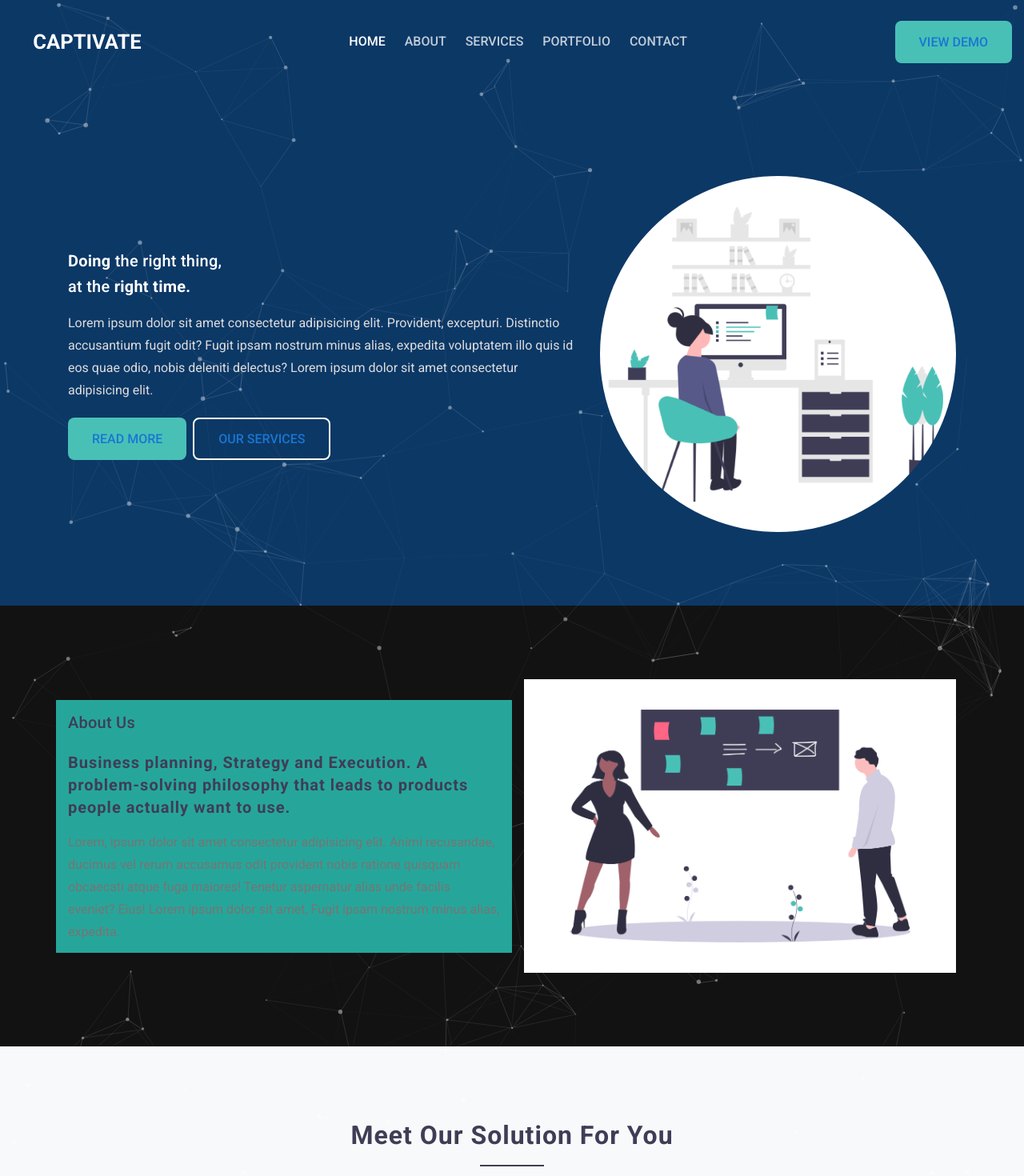
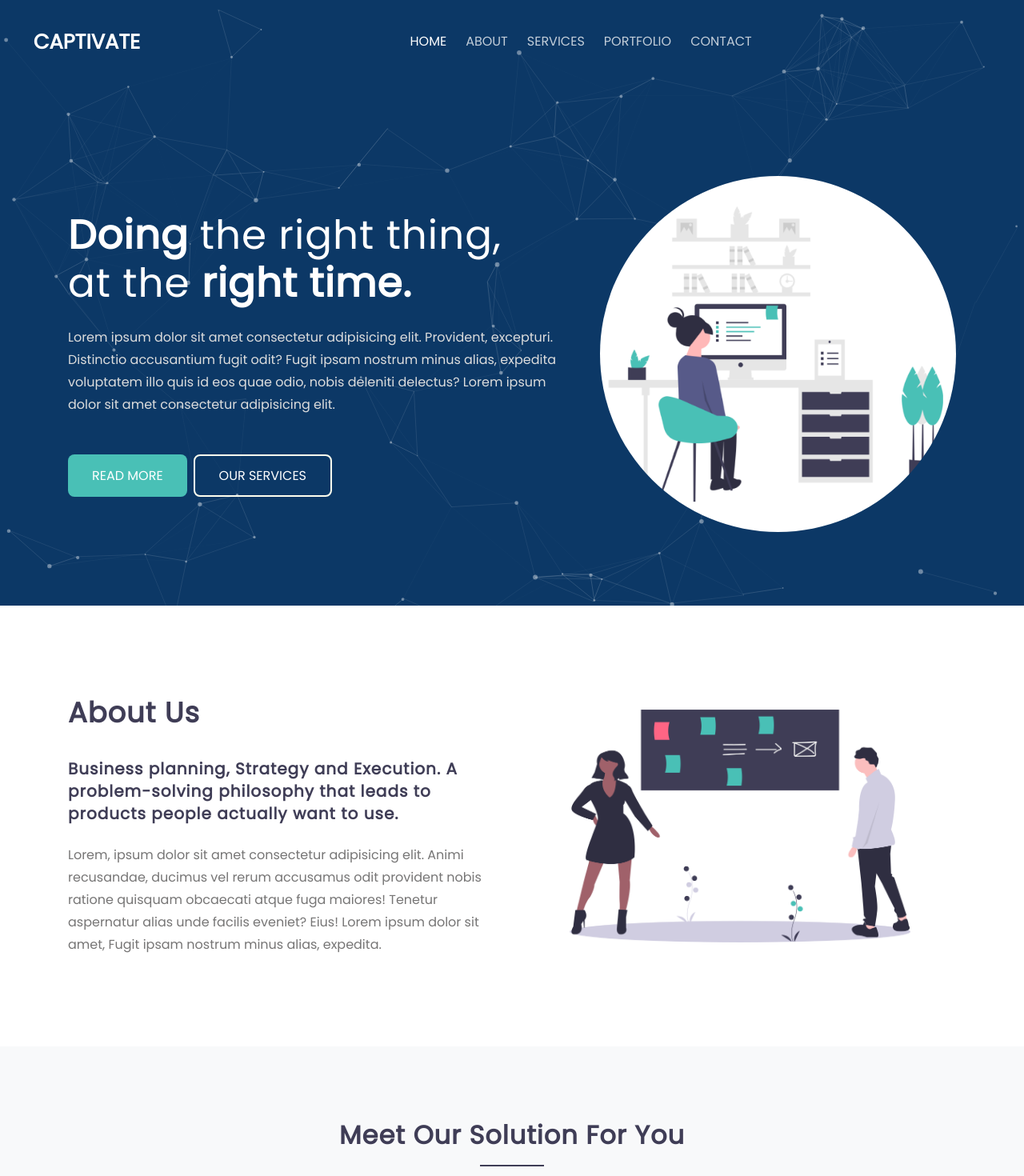
Before and after one commit to Moby47/companyWebsite, a Nuxt app: page / in a window 1280 px wide. Shown: the top 1470 px of the page at 80% size. Built offline with nearby package versions, Linux system fonts and the light colour scheme; a web font is replaced by a local one.

Commit message:
stable release for landing page

```diff
--- a/layouts/default.vue
+++ b/layouts/default.vue
@@ -1,5 +1,5 @@
 <template>
-  <v-app>
+
     <!--
     <v-navigation-drawer
       v-model="drawer"
@@ -59,11 +59,11 @@
       </v-btn>
     </v-app-bar>
 -->
-    <v-content>
+    <div>
 
         <nuxt />
 
-    </v-content>
+    </div>
     <!--
     <v-navigation-drawer
       v-model="rightDrawer"
@@ -88,7 +88,7 @@
     >
       <span>&copy; {{ new Date().getFullYear() }}</span>
     </v-footer>-->
-  </v-app>
+
 </template>
 
 <script>
--- a/nuxt.config.js
+++ b/nuxt.config.js
@@ -45,6 +45,7 @@ export default {
   */
   css: [
     '@/assets/css/style-starter.css',
+    '@/assets/css/custom.css',
   ],
   /*
   ** Plugins to load before mounting the App
--- a/pages/index.vue
+++ b/pages/index.vue
@@ -32,11 +32,12 @@
                     <a class="nav-link" href="contact.html">Contact</a>
                 </li>
             </ul>
-            <ul class="navbar-nav">
+          <!--  <ul class="navbar-nav">
                 <li class="nav-item">
                     <a href="#demo" class="btn btn-primary btn-style">View Demo</a>
                 </li>
             </ul>
+          -->
         </div>
     </nav>
   </header>
@@ -48,7 +49,8 @@
       <div class="container">
           <div class="row align-items-center">
               <div class="col-lg-7 col-md-12 col-sm-12 order-lg-first mt-lg-0 mt-4">
-                  <h1 class="mb-4 title"><strong>Doing </strong>the right thing, <br>at the <strong>right time.</strong>
+                  <h1 class="mb-4 title title-size">
+                    <strong>Doing </strong>the right thing, <br>at the <strong>right time.</strong>
                   </h1>
                   <p>Lorem ipsum dolor sit amet consectetur adipisicing elit. Provident, excepturi.
                       Distinctio accusantium fugit odit? Fugit ipsam nostrum minus alias, expedita voluptatem
@@ -56,8 +58,8 @@
                       adipisicing
                       elit.</p>
                   <div class="mt-5">
-                      <a class="btn btn-primary btn-style mr-2" href="about.html">Read More </a>
-                      <a class="btn btn-outline btn-outline-style" href="services.html">Our Services </a>
+             <a class="btn btn-primary btn-style mr-2 text-white" href="about.html">Read More </a>
+          <a class="btn btn-outline btn-outline-style text-white" href="services.html">Our Services </a>
                   </div>
               </div>
               <div class="col-lg-5 col-md-12 col-sm-12 order-first text-lg-left text-center">
@@ -71,7 +73,7 @@
   <!-- //banner section -->
 
   <!-- home page about -->
-  <section class="w3l-about">
+  <section class="w3l-about section-bg-color text-white">
       <div class="container">
           <div class="row about-content">
               <div class="col-lg-6 info mb-lg-0 mb-sm-5 mb-4 align-center">
```
Also changed, not shown: assets/css/custom.css (added, +14 -0 lines).
